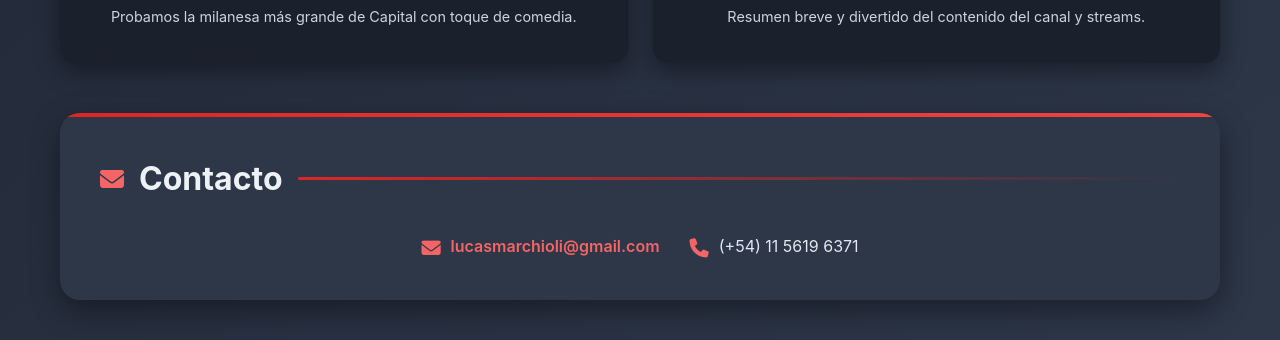
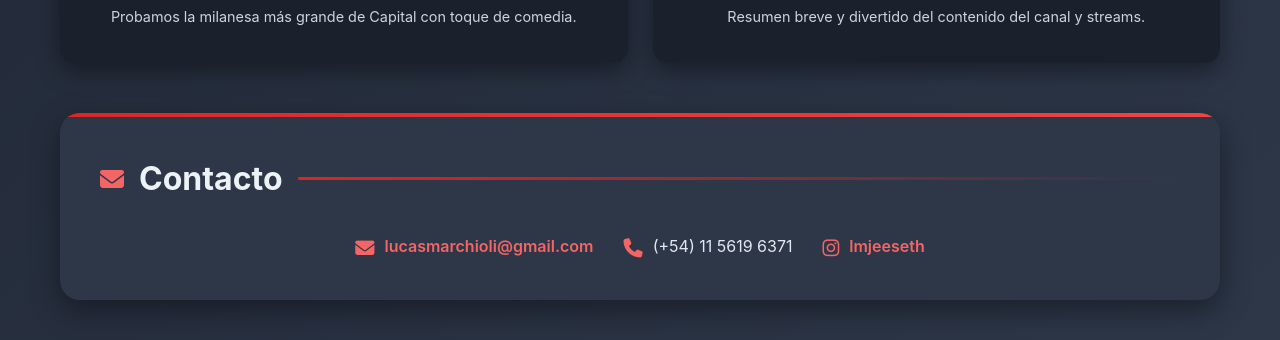
Before and after one commit to marchiolilucas/lucasmarchioli.github.io, a plain HTML site: page index.html in a window 1280 px wide. Shown: the part 1808-2148 px from the top of the page. Drawn offline with Linux system fonts and the light colour scheme.

Commit message:
Update index.html (Add instagram)

```diff
--- a/index.html
+++ b/index.html
@@ -410,6 +410,10 @@
                     <i class="fas fa-phone"></i>
                     <span>(+54) 11 5619 6371</span>
                 </div>
+				<div class="contact-item">
+		    		<i class="fab fa-instagram"></i>
+		   			<a href="https://www.instagram.com/lmjeeseth/" target="_blank">lmjeeseth</a>
+				</div>
             </div>
         </div>
     </div>
```
